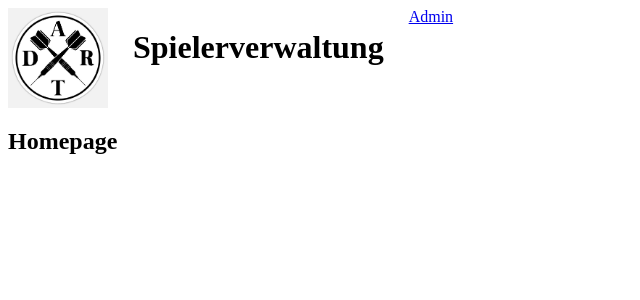
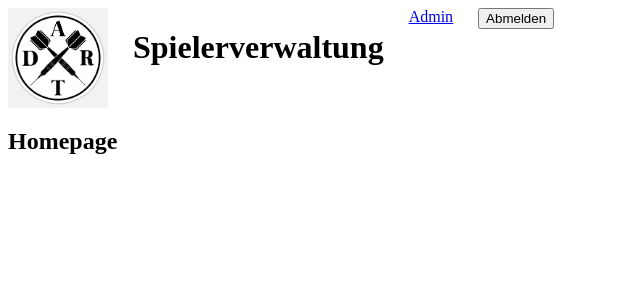
Before and after one commit to lliorlio2301/spieler, a Spring Boot app: page /spielerverwaltung/homepage in a window 1280 px wide. Shown: the top 300 px of the page, without its empty margins (0-640 px from the left). Run offline with Spring Boot 4, Linux system fonts and the light colour scheme; the visitor is signed in with stand-in values (Sample User, id 1); some of the project's set-up classes (security, data sources, template engines, error pages and the like) are left out, and stand-ins take their place.

Commit message:
Abmelden als Post Methode gebaut, um CSRF Token zu gewährleisten

```diff
--- a/src/main/resources/templates/adminHomepage.html
+++ b/src/main/resources/templates/adminHomepage.html
@@ -10,7 +10,11 @@
 <body>
     <div class="leiste_oben">
         <img th:src="@{/images/logo.jpg}" alt="App_Logo">
-        <h1>Spielerverwaltung</h1>
+        <!-- logout in SpriSecur funktioniert nur per POST wegen CSRF-Token -->
+        <form th:action="@{/abmelden}" method="post" class="button">
+            <button type="submit">Abmelden</button>
+        </form>
+        <h1>Admin Homepage</h1>
     </div>
 
     <div class="seite">
--- a/src/main/resources/templates/homepage.html
+++ b/src/main/resources/templates/homepage.html
@@ -12,6 +12,10 @@
         <img th:src="@{/images/logo.jpg}" alt="App_Logo">
         <h1>Spielerverwaltung</h1>
         <a th:href="@{/spielerverwaltung/admin/registrierung}">Admin</a>
+
+        <form th:action="@{/abmelden}" method="post" class="button">
+            <button type="submit">Abmelden</button>
+        </form>
     </div>
 
     <div class="seite">
--- a/src/main/resources/templates/regErfolg.html
+++ b/src/main/resources/templates/regErfolg.html
@@ -11,6 +11,9 @@
     <div class="leiste_oben">
         <img th:src="@{/images/logo.jpg}" alt="App_Logo">
         <h1>Spielerverwaltung</h1>
+        <form th:action="@{/abmelden}" method="post" class="button">
+            <button type="submit">Abmelden</button>
+        </form>
     </div>
 
     <div class="seite">
```
